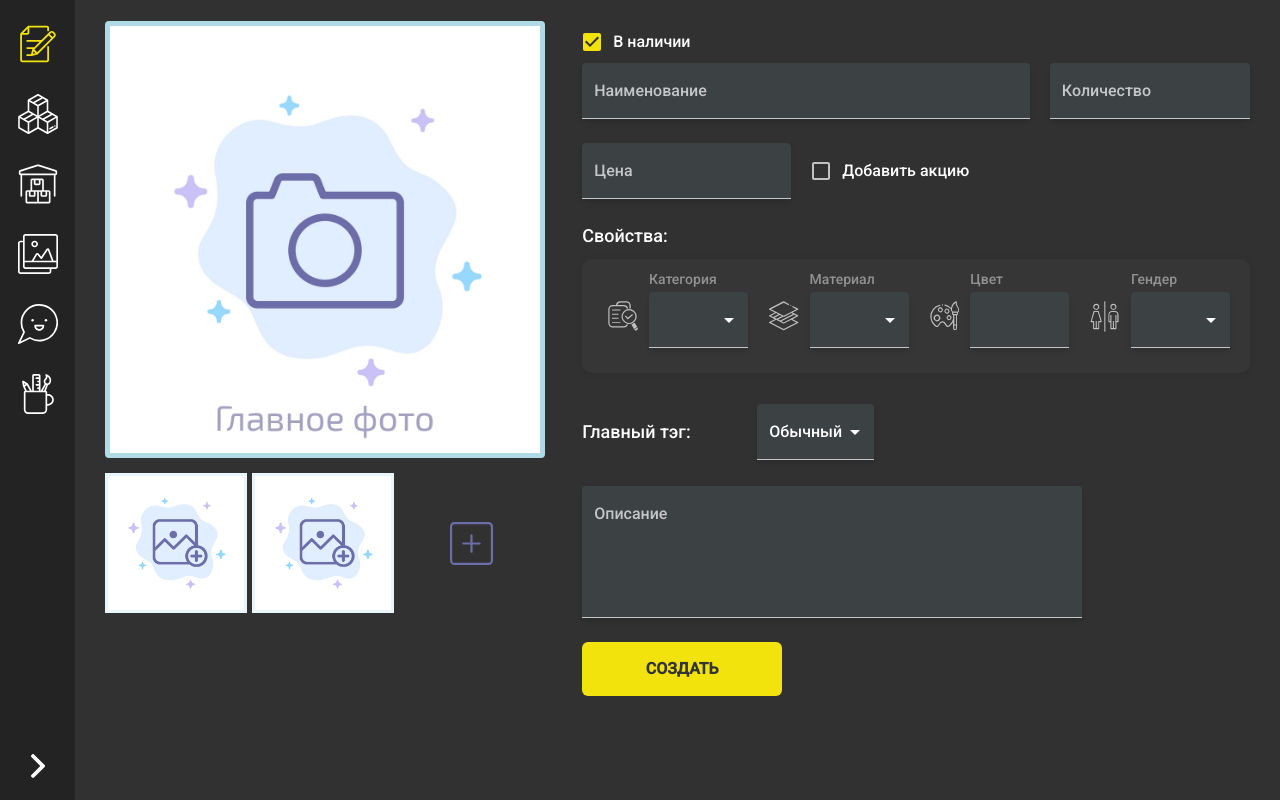
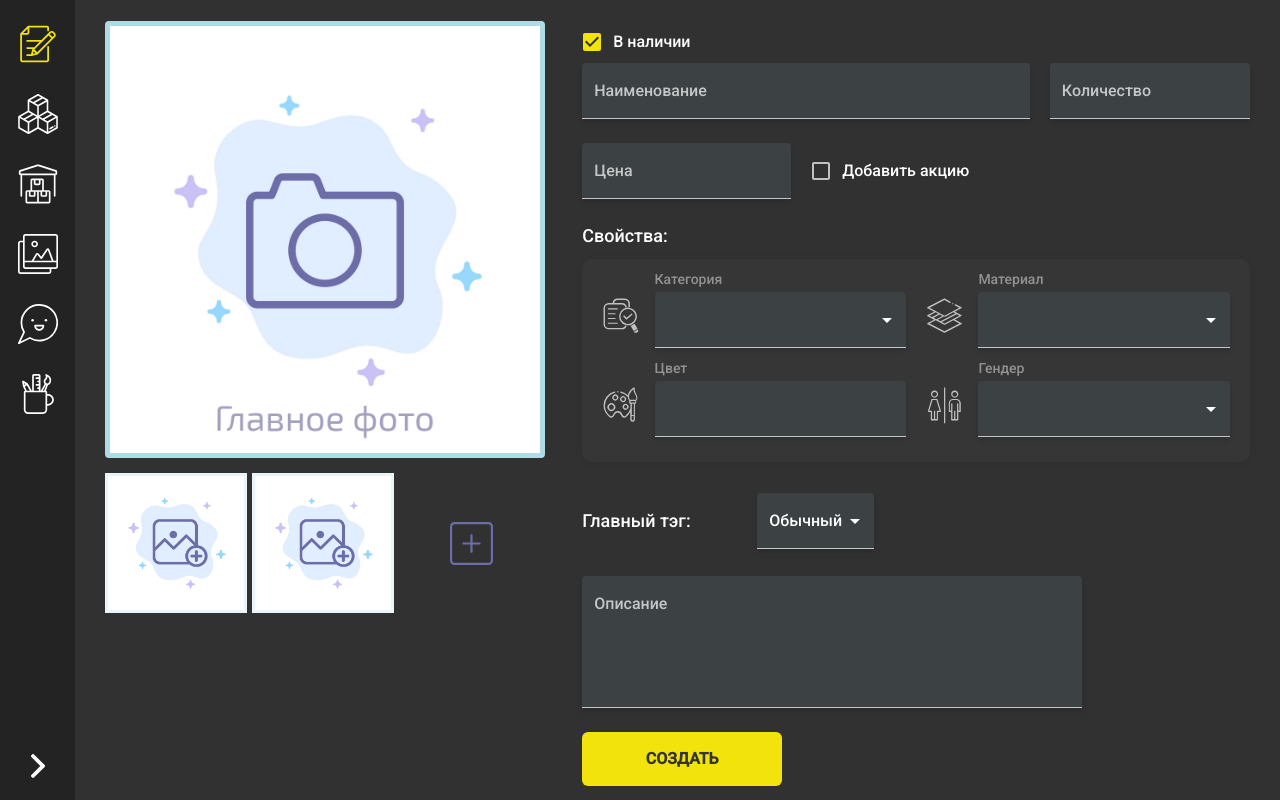
Before and after one commit to bags2on/admin, a React (Create React App) app: page /create-product in a window 1280 px wide. Built offline with nearby package versions, Linux system fonts and the light colour scheme.

Commit message:
properies layout change

```diff
--- a/src/pages/Product/Properties.tsx
+++ b/src/pages/Product/Properties.tsx
@@ -17,7 +17,7 @@ const useStyles = makeStyles(() => ({
   list: {
     display: 'flex',
     flexWrap: 'wrap',
-    padding: '10px 10px 15px 15px',
+    padding: '10px 10px 15px 10px',
     margin: '10px 0px 5px 0px',
     listStyle: 'none',
     borderRadius: 10,
@@ -29,14 +29,14 @@ const useStyles = makeStyles(() => ({
     display: 'flex',
     alignItems: 'center',
     justifyContent: 'flex-start',
-    flexBasis: '25%',
+    flexBasis: '50%',
     fontSize: 15,
     padding: '0 10px',
     marginBottom: 10
   },
   itemIcon: {
     width: 45,
-    marginRight: 10,
+    marginRight: 15,
     paddingTop: 22,
     '& svg': {
       fill: '#c0c0c0'
```
